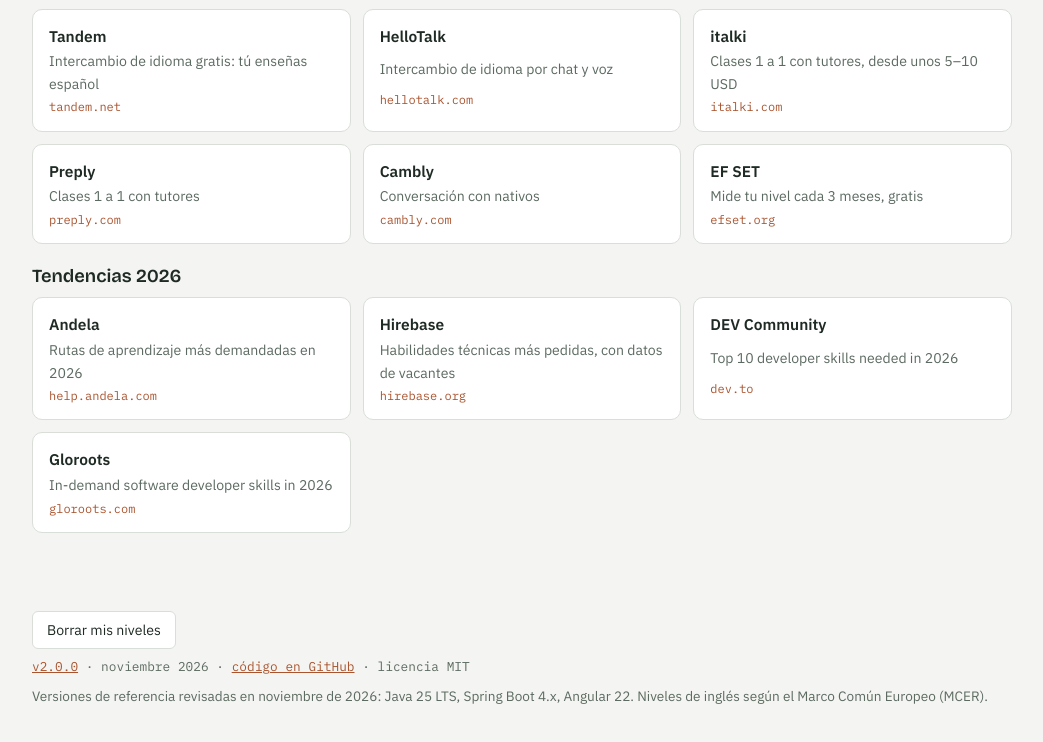
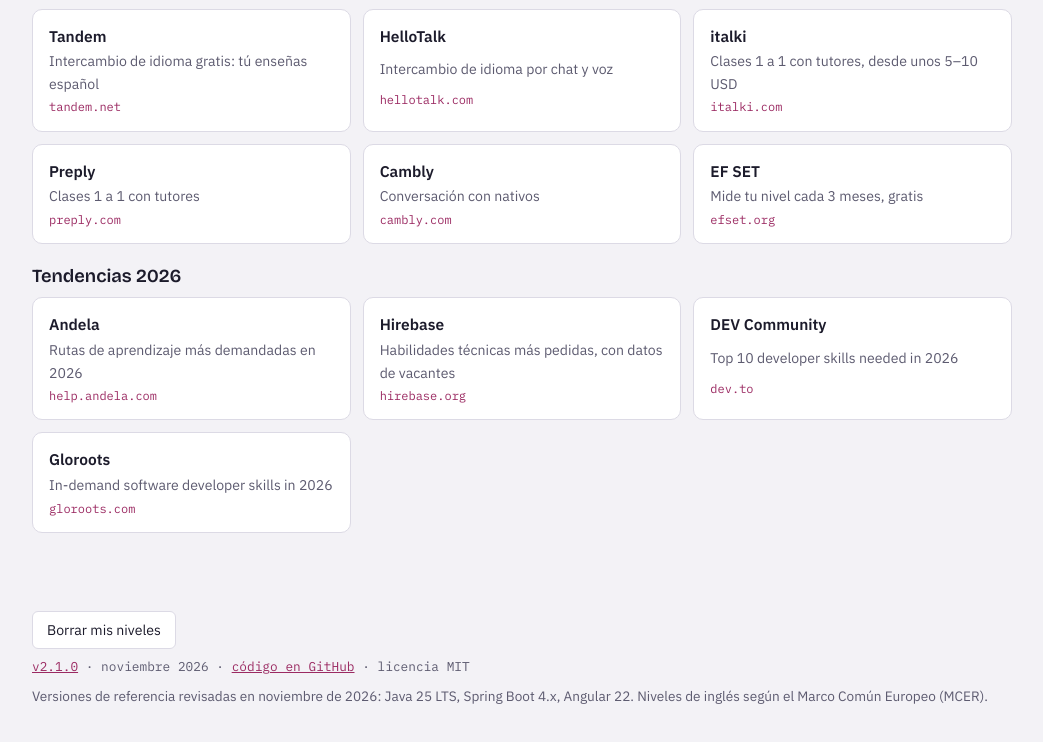
Before and after one commit to Bernardo-QG/stack-the-skills, a plain HTML site: page index.html in a window 1280 px wide. Shown: the part 4203-4945 px from the top of the page, without its empty margins (118-1161 px from the left). Drawn offline with nearby package versions, Linux system fonts and the light colour scheme.

Commit message:
style: new evolution palette for logo, levels and page accent

```diff
--- a/css/styles.css
+++ b/css/styles.css
@@ -1,17 +1,17 @@
 /* Layout: plano de obra — una columna de lectura, línea de tiempo numerada para las capas, rejilla de fichas para el temario */
 :root{
-  --bg:#F4F5F2; --surface:#FFFFFF; --ink:#1E2A23; --muted:#5C6A61; --line:#D9DED8;
-  --accent:#A9542F; --accent-soft:#F5E4DA; --ok:#3F7A57; --ok-soft:#E0EDE4; --code:#EDEFEB;
+  --bg:#F3F2F6; --surface:#FFFFFF; --ink:#1C1B2B; --muted:#5D5B70; --line:#DCDAE5;
+  --accent:#9B2A62; --accent-soft:#F6E1EC; --ok:#5B3F9E; --ok-soft:#ECE6F7; --code:#ECEBF2;
   --f-display:"Bricolage Grotesque", "Segoe UI", system-ui, sans-serif;
   --f-body:"IBM Plex Sans", "Segoe UI", system-ui, sans-serif;
   --f-mono:"IBM Plex Mono", ui-monospace, "Cascadia Code", Consolas, monospace;
 }
 @media (prefers-color-scheme: dark){:root:not([data-theme="light"]){
-  --bg:#121714; --surface:#1A211C; --ink:#E6EBE7; --muted:#9AA79E; --line:#2C362F;
-  --accent:#E8865B; --accent-soft:#3A2519; --ok:#7FC49A; --ok-soft:#1B3325; --code:#222B25; color-scheme:dark}}
+  --bg:#141320; --surface:#1C1B2A; --ink:#E9E8F2; --muted:#A3A1B8; --line:#2E2C40;
+  --accent:#F06BAA; --accent-soft:#3A1B2C; --ok:#B49BEA; --ok-soft:#2A2240; --code:#22212F; color-scheme:dark}}
 :root[data-theme="dark"]{
-  --bg:#121714; --surface:#1A211C; --ink:#E6EBE7; --muted:#9AA79E; --line:#2C362F;
-  --accent:#E8865B; --accent-soft:#3A2519; --ok:#7FC49A; --ok-soft:#1B3325; --code:#222B25; color-scheme:dark}
+  --bg:#141320; --surface:#1C1B2A; --ink:#E9E8F2; --muted:#A3A1B8; --line:#2E2C40;
+  --accent:#F06BAA; --accent-soft:#3A1B2C; --ok:#B49BEA; --ok-soft:#2A2240; --code:#22212F; color-scheme:dark}
 
 *{box-sizing:border-box}
 body{background:var(--bg);color:var(--ink);font-family:var(--f-body);font-size:15.5px;line-height:1.6;
@@ -186,9 +186,10 @@ table.log tbody th{font-family:var(--f-mono);font-weight:500;white-space:nowrap;
 #nivel>.card,#reglas>.card,#bitacora>.card{margin:0}
 
 /* ===== v2: mapa de habilidades ===== */
-:root{ --lv1:#E3B59B; --lv2:#8FB09A; --lv3:#3F7A57; --lv0:#D9DED8; }
-@media (prefers-color-scheme: dark){:root:not([data-theme="light"]){ --lv1:#9C5A3A; --lv2:#5E8A6C; --lv3:#7FC49A; --lv0:#2C362F; }}
-:root[data-theme="dark"]{ --lv1:#9C5A3A; --lv2:#5E8A6C; --lv3:#7FC49A; --lv0:#2C362F; }
+/* los niveles siguen la evolución del logo: azul (junior), violeta (intermedio), magenta (senior) */
+:root{ --lv1:#AEB6EE; --lv2:#B79BDB; --lv3:#C2367A; --lv0:#DCDAE5; }
+@media (prefers-color-scheme: dark){:root:not([data-theme="light"]){ --lv1:#3C4A9E; --lv2:#6A4AA8; --lv3:#F06BAA; --lv0:#2E2C40; }}
+:root[data-theme="dark"]{ --lv1:#3C4A9E; --lv2:#6A4AA8; --lv3:#F06BAA; --lv0:#2E2C40; }
 
 /* resumen */
 .summary{display:grid;gap:10px;background:var(--surface);border:1px solid var(--line);border-radius:10px;padding:16px 18px}
@@ -247,7 +248,7 @@ details.more p{margin:0}
 .picker input:checked+label{color:var(--surface);background:var(--muted)}
 .picker input[value="1"]:checked+label{background:var(--lv1);color:var(--ink)}
 .picker input[value="2"]:checked+label{background:var(--lv2);color:var(--ink)}
-.picker input[value="3"]:checked+label{background:var(--lv3);color:var(--surface)}
+.picker input[value="3"]:checked+label{background:var(--lv3);color:var(--bg)}
 .picker input:focus-visible+label{outline:2px solid var(--accent);outline-offset:-2px}
 
 /* matriz 3 × 3 */
--- a/index.html
+++ b/index.html
@@ -5,8 +5,8 @@
 <meta name="viewport" content="width=device-width, initial-scale=1, viewport-fit=cover">
 <meta name="description" content="Mapa de habilidades para llegar a desarrollador senior y bilingüe: 141 habilidades en 14 dominios, por nivel y por complejidad y utilidad.">
 <title>Stack the Skills</title>
-<meta name="theme-color" content="#F4F5F2" media="(prefers-color-scheme: light)">
-<meta name="theme-color" content="#121714" media="(prefers-color-scheme: dark)">
+<meta name="theme-color" content="#F3F2F6" media="(prefers-color-scheme: light)">
+<meta name="theme-color" content="#141320" media="(prefers-color-scheme: dark)">
 <link rel="icon" href="img/favicon.svg" type="image/svg+xml">
 <link rel="apple-touch-icon" href="img/apple-touch-icon.png">
 <link rel="canonical" href="https://bernardo-qg.github.io/stack-the-skills/">
@@ -25,8 +25,8 @@
 <meta name="twitter:card" content="summary_large_image">
 <link rel="preconnect" href="https://fonts.googleapis.com">
 <link rel="stylesheet" href="https://fonts.googleapis.com/css2?family=Bricolage+Grotesque:opsz,wght@12..96,600;12..96,800&family=IBM+Plex+Sans:wght@400;500;600&family=IBM+Plex+Mono:wght@400;500&display=swap">
-<link rel="stylesheet" href="css/styles.css?v=2.0.0">
-<script src="js/app.js?v=2.0.0" defer></script>
+<link rel="stylesheet" href="css/styles.css?v=2.1.0">
+<script src="js/app.js?v=2.1.0" defer></script>
 </head>
 <body>
 <div class="wrap">
@@ -112,7 +112,7 @@
 
 <footer>
   <div class="reset" id="resetBox"></div>
-  <p class="version"><a href="https://github.com/Bernardo-QG/stack-the-skills/blob/main/CHANGELOG.md" target="_blank" rel="noopener">v2.0.0</a> · noviembre 2026 · <a href="https://github.com/Bernardo-QG/stack-the-skills" target="_blank" rel="noopener">código en GitHub</a> · licencia MIT</p>
+  <p class="version"><a href="https://github.com/Bernardo-QG/stack-the-skills/blob/main/CHANGELOG.md" target="_blank" rel="noopener">v2.1.0</a> · noviembre 2026 · <a href="https://github.com/Bernardo-QG/stack-the-skills" target="_blank" rel="noopener">código en GitHub</a> · licencia MIT</p>
   <p>Versiones de referencia revisadas en noviembre de 2026: Java 25 LTS, Spring Boot 4.x, Angular 22. Niveles de inglés según el Marco Común Europeo (MCER).</p>
 </footer>
 
```
Also changed, not shown: img/apple-touch-icon.png, img/favicon.svg, img/og-image.png, 6 other files.
